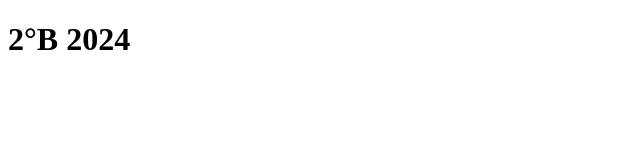
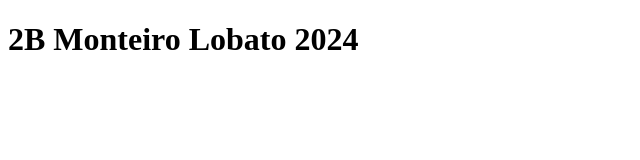
Before and after one commit to eloiza2001/2-B-2024, a plain HTML site: page index.html in a window 1280 px wide. Shown: the whole page, without its empty margins (0-640 px from the left). Drawn offline with Linux system fonts and the light colour scheme.

Commit message:
Add files via upload

```diff
--- a/index.html
+++ b/index.html
@@ -2,10 +2,13 @@
 <html lang="pt-br">
 <head>
     <meta charset="UTF-8">
+    <meta http-equiv="X-UA-Compatible" content="IE=edge">
     <meta name="viewport" content="width=device-width, initial-scale=1.0">
     <title>Document</title>
 </head>
 <body>
-   <h1>2°B 2024</h1>
+    <header class="cabecalho">
+    <h1 class="cabecalho-titulo"> 2B Monteiro Lobato 2024 </h1>
+    <ul class="cabecalho"
 </body>
 </html>
```
